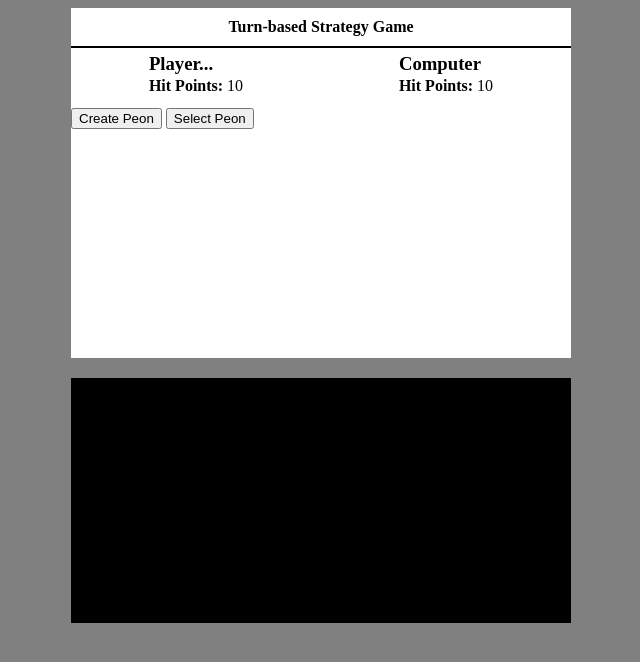
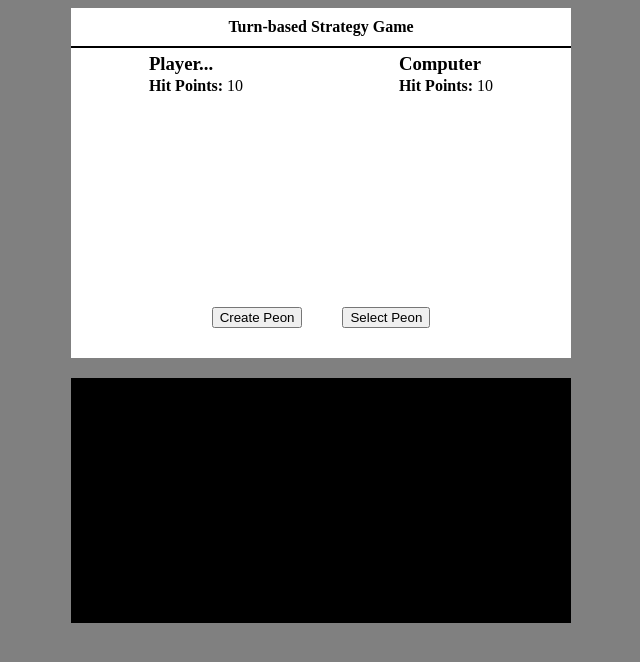
Before and after one commit to jcogs94/browser-game, a plain HTML site: page index.html in a window 1280 px wide. Shown: the whole page, without its empty margins (319-959 px from the left). Drawn offline with Linux system fonts and the light colour scheme.

Commit message:
buttons css

```diff
--- a/css/style.css
+++ b/css/style.css
@@ -18,6 +18,8 @@ body {
 }
 
 #screen {
+    display: flex;
+    flex-direction: column;
     height: 50%;
     background-color: white;
     color: black;
@@ -56,3 +58,12 @@ header {
 .text {
     margin: 1px 0;
 }
+
+.buttons {
+    margin-top: auto;
+    display: flex;
+    flex-direction: row;
+    justify-content: center;
+    margin-bottom: 30px;
+    gap: 40px;
+}
```
